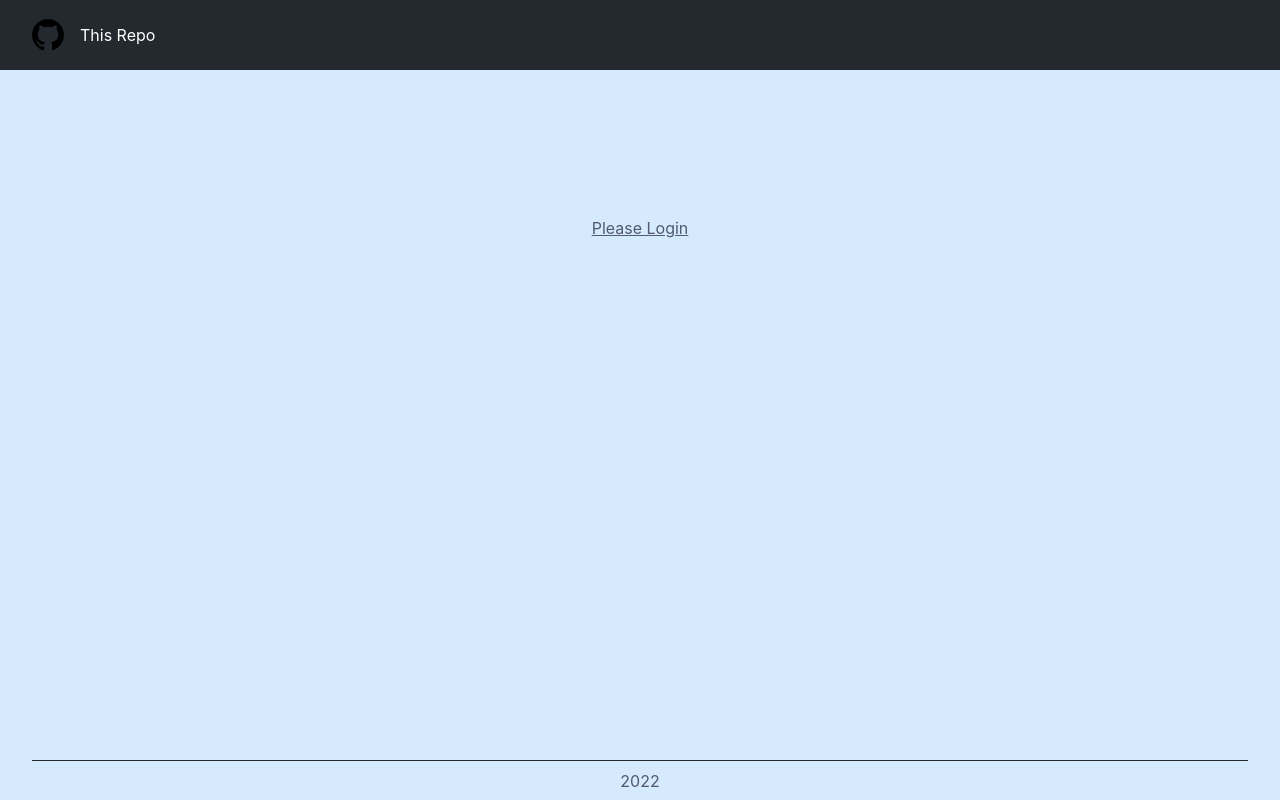
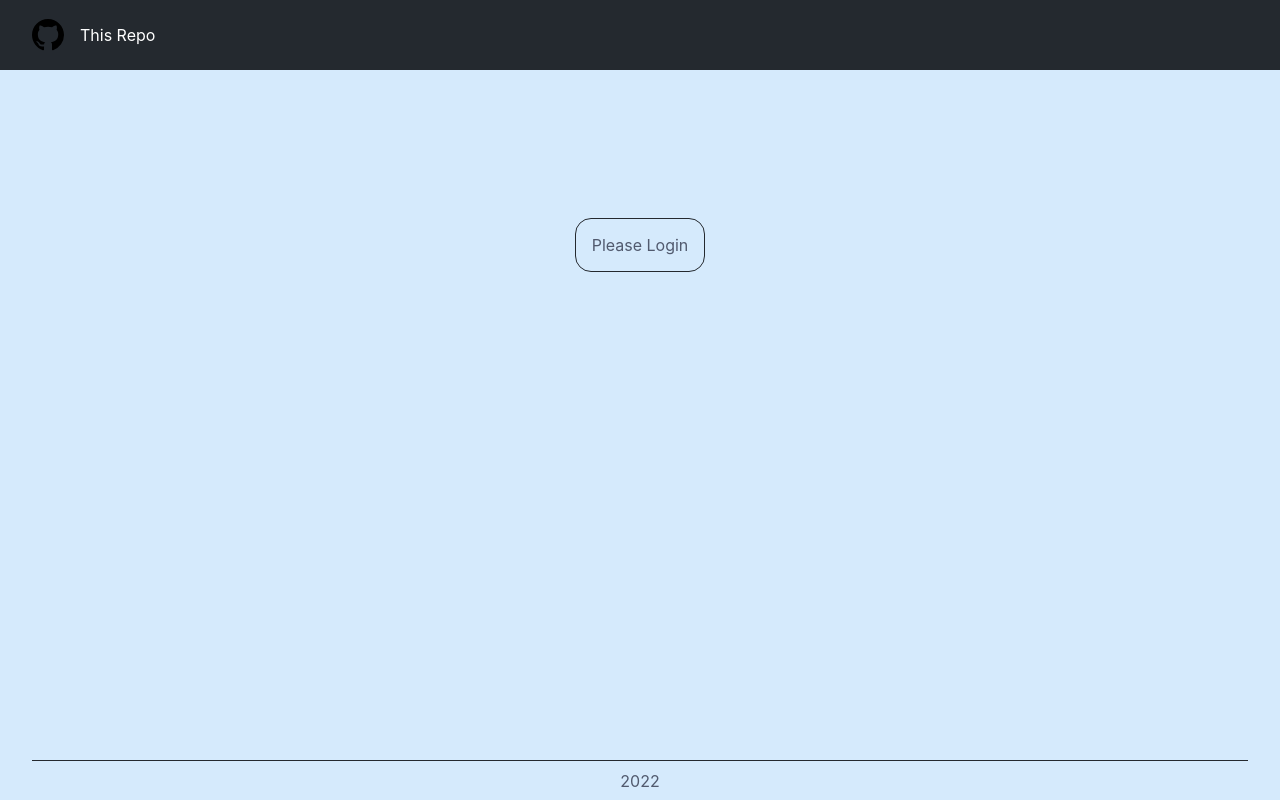
Before and after one commit to PsarewIvan/evil-martians-form, a React (Create React App) app: page / in a window 1280 px wide. Built offline with nearby package versions, Linux system fonts and the light colour scheme.

Commit message:
add extend link style

```diff
--- a/src/components/Link/Link.module.scss
+++ b/src/components/Link/Link.module.scss
@@ -4,9 +4,20 @@
   text-decoration: underline;
   color: inherit;
   cursor: pointer;
-  transition: color 0.2s;
+  transition: all 0.2s;
 
   &:hover {
     color: $color;
   }
+
+  &Extend {
+    padding: 1rem;
+    border: 1px solid $mainDarkColor;
+    border-radius: 1rem;
+    text-decoration: none;
+
+    &:hover {
+      border-color: $color;
+    }
+  }
 }
--- a/src/components/Link/Link.tsx
+++ b/src/components/Link/Link.tsx
@@ -1,14 +1,16 @@
 import React from 'react';
+import clsx from 'clsx';
 import { NavLink } from 'react-router-dom';
+
 import { LinkProps } from './types';
 
 import s from './Link.module.scss';
 
 const Link = (props: LinkProps): JSX.Element => {
-  const { children, to } = props;
+  const { children, to, extend } = props;
 
   return (
-    <NavLink className={s.link} to={`/${to}`}>
+    <NavLink className={clsx(s.link, extend && s.linkExtend)} to={`/${to}`}>
       {children}
     </NavLink>
   );
--- a/src/components/Link/types.ts
+++ b/src/components/Link/types.ts
@@ -4,4 +4,5 @@ import { ROUTES_LIST } from '../../lib/routes';
 export interface LinkProps {
   to: ROUTES_LIST;
   children: ReactNode;
+  extend?: boolean;
 }
```
